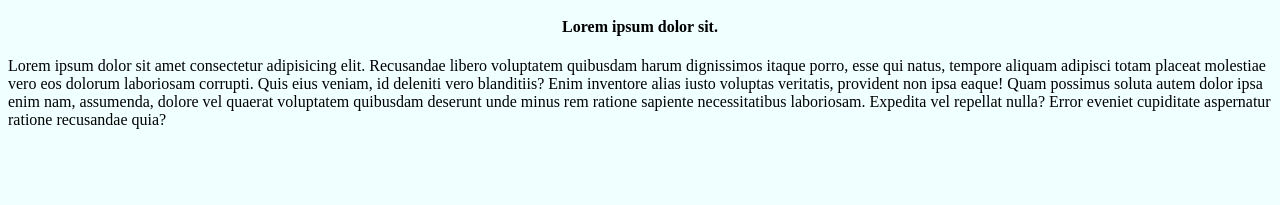
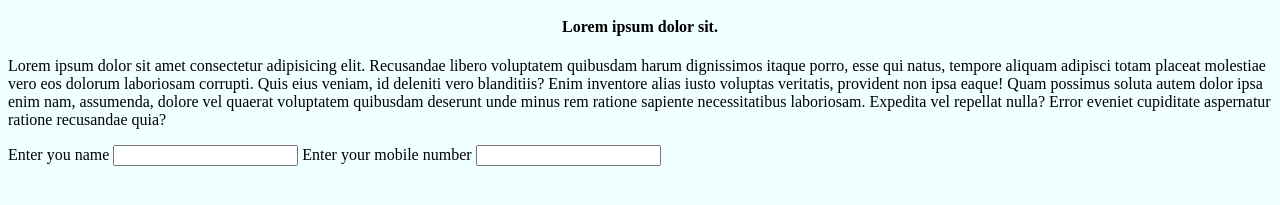
Before and after one commit to anasrashid-1/test-repository, a plain HTML site: page index.html in a window 1280 px wide. Shown: the part 119-324 px from the top of the page. Drawn offline with Linux system fonts and the light colour scheme.

Commit message:
added a form

```diff
--- a/index.html
+++ b/index.html
@@ -27,5 +27,9 @@
       necessitatibus laboriosam. Expedita vel repellat nulla? Error eveniet
       cupiditate aspernatur ratione recusandae quia?
     </p>
+    <form action="">
+      <label>Enter you name <input type="text"></label>
+      <label>Enter your mobile number <input type="number"></label>
+    </form>
   </body>
 </html>
```
